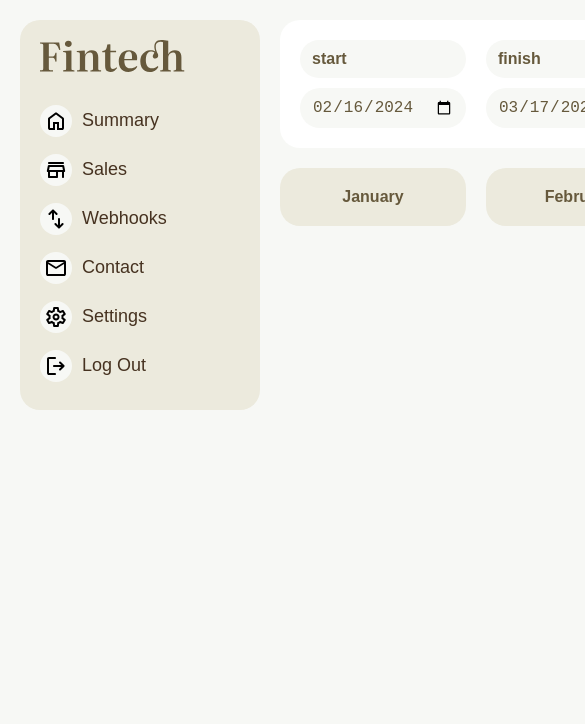
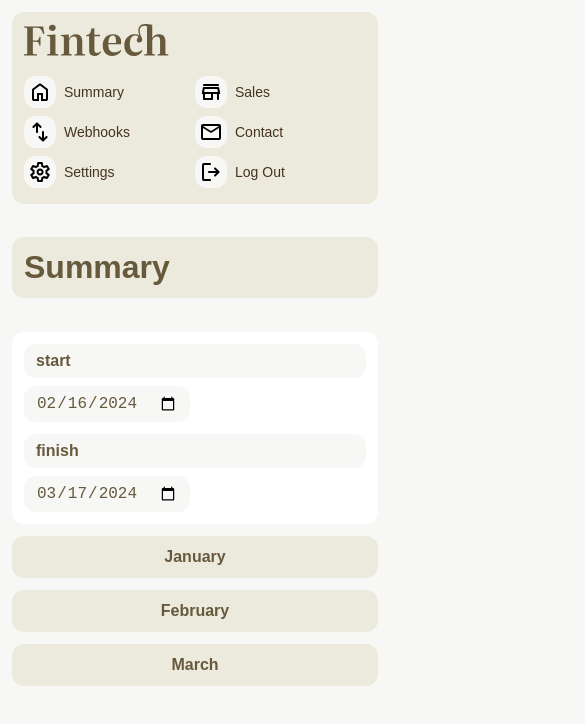
Before and after one commit to celiovjunior/fintech, a React (Vite) app: page / in a window 390 px wide. Shown: the top 724 px of the page, 585 px wide, since content can reach past the window. Built offline with nearby package versions, Linux system fonts and the light colour scheme; no server answers.

Commit message:
feat: adjusting media query for 1000px and 700px screen size.

```diff
--- a/src/components/SalesChart.tsx
+++ b/src/components/SalesChart.tsx
@@ -9,7 +9,7 @@
 }
 
 function transformData(data: InterfaceSell[]): SaleDay[] {
-  const days = data.reduce((acc: {[key: string]: SaleDay}, item) => {
+  const days = data.reduce((acc: {[ key: string ]: SaleDay}, item) => {
     const day = item.data.split(" ")[0];
 
     if (!acc[day]) {
--- a/src/index.css
+++ b/src/index.css
@@ -144,3 +144,43 @@
   text-decoration: none;
   color: inherit;
 }
+
+/* small screen */
+
+@media (max-width: 1000px) {
+  .summary {
+    flex-direction: column;
+  }
+  .daterange {
+    grid-template-columns: 1fr;
+  }
+  .daterange *:last-child {
+    grid-row: 1;
+  }
+}
+
+@media (max-width: 700px) {
+  html {
+    --gap-s: 0.5rem;
+    --gap: 0.75rem;
+  }
+  .container {
+    grid-template-columns: 1fr;
+  }
+  .flex {
+    flex-direction: column;
+  }
+  .sidenav ul {
+    display: grid;
+    grid-template-columns: 1fr 1fr;
+  }
+  .sidenav li a {
+    font-size: 0.875rem;
+  }
+  .sell {
+    grid-template-columns: 1fr;
+  }
+  .sell div:last-child {
+    justify-self: start;
+  }
+}
```
